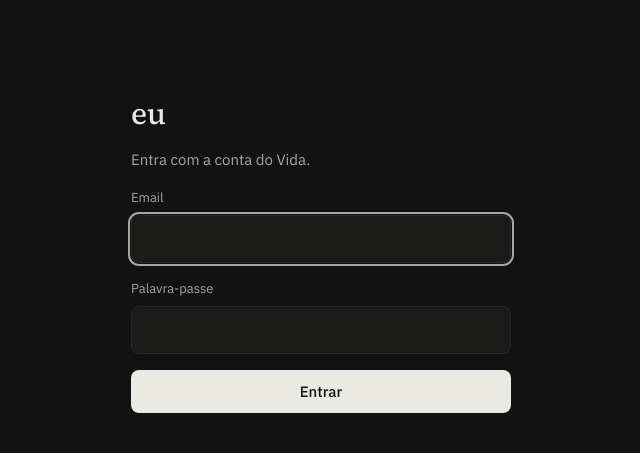
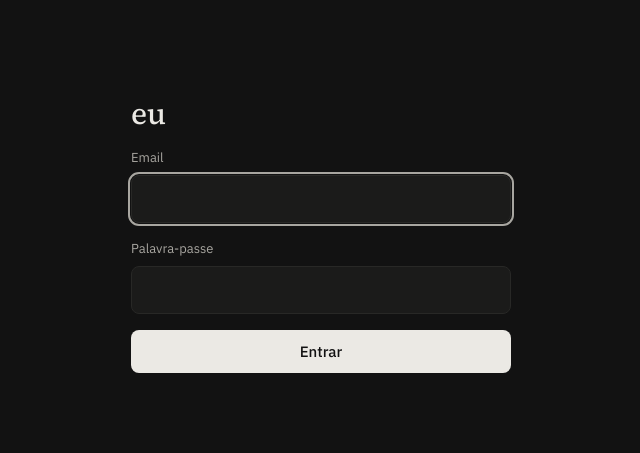
Before and after one commit to gustavos00/gustavodev.pt, a plain HTML site: page eu/entrar.html in a window 1280 px wide. Shown: the whole page, without its empty margins (319-959 px from the left). Drawn offline with nearby package versions, Linux system fonts and the light colour scheme.

Commit message:
style: drop the Vida line from the portal sign-in page

```diff
--- a/eu/entrar.html
+++ b/eu/entrar.html
@@ -17,7 +17,6 @@
   <main class="eu-page">
     <form class="eu-signin" id="signin" hidden>
       <h1>eu</h1>
-      <p>Entra com a conta do Vida.</p>
       <label class="eu-field" for="email">Email
         <input id="email" type="email" autocomplete="email" autocapitalize="none" required>
       </label>
```
